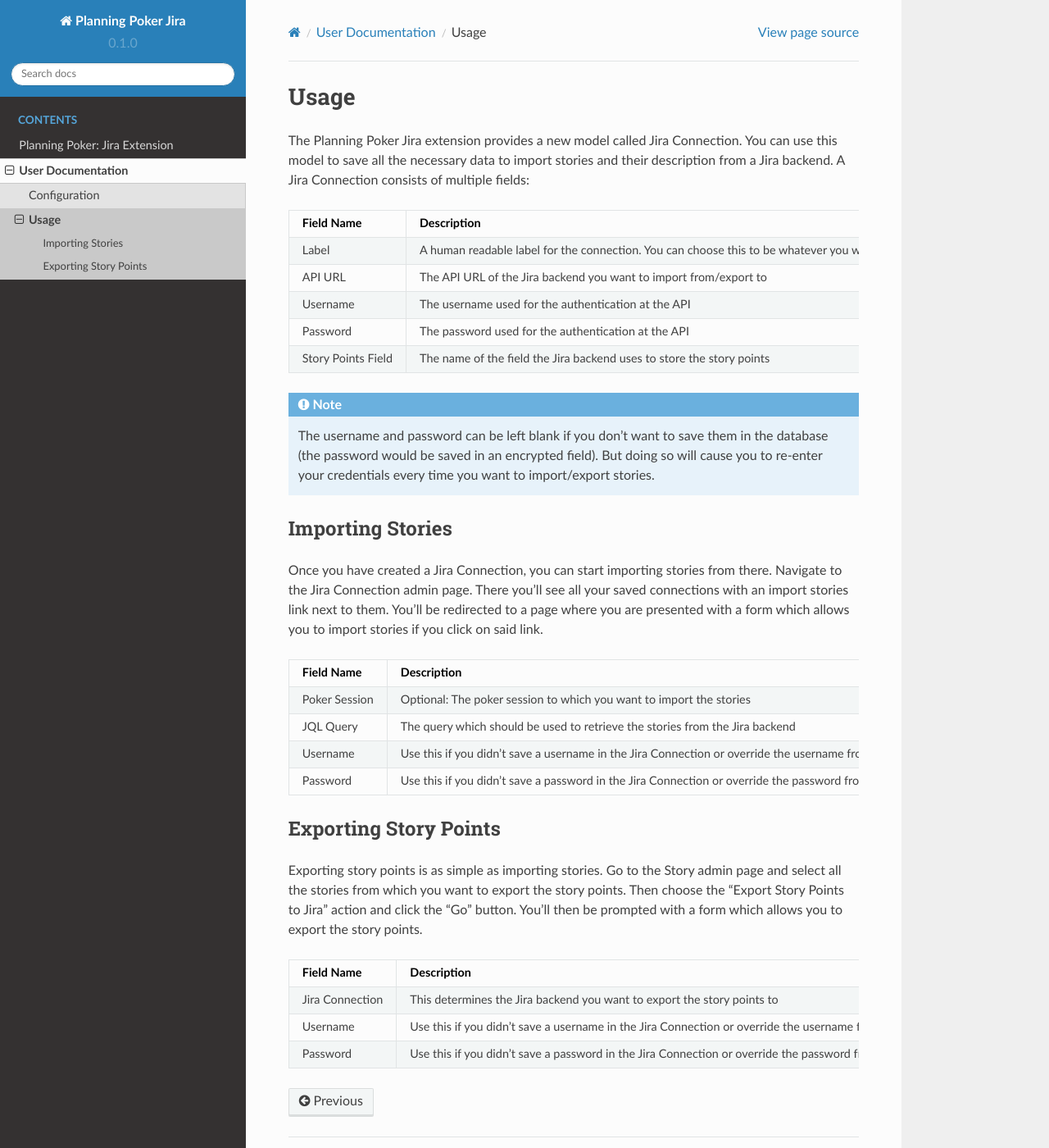
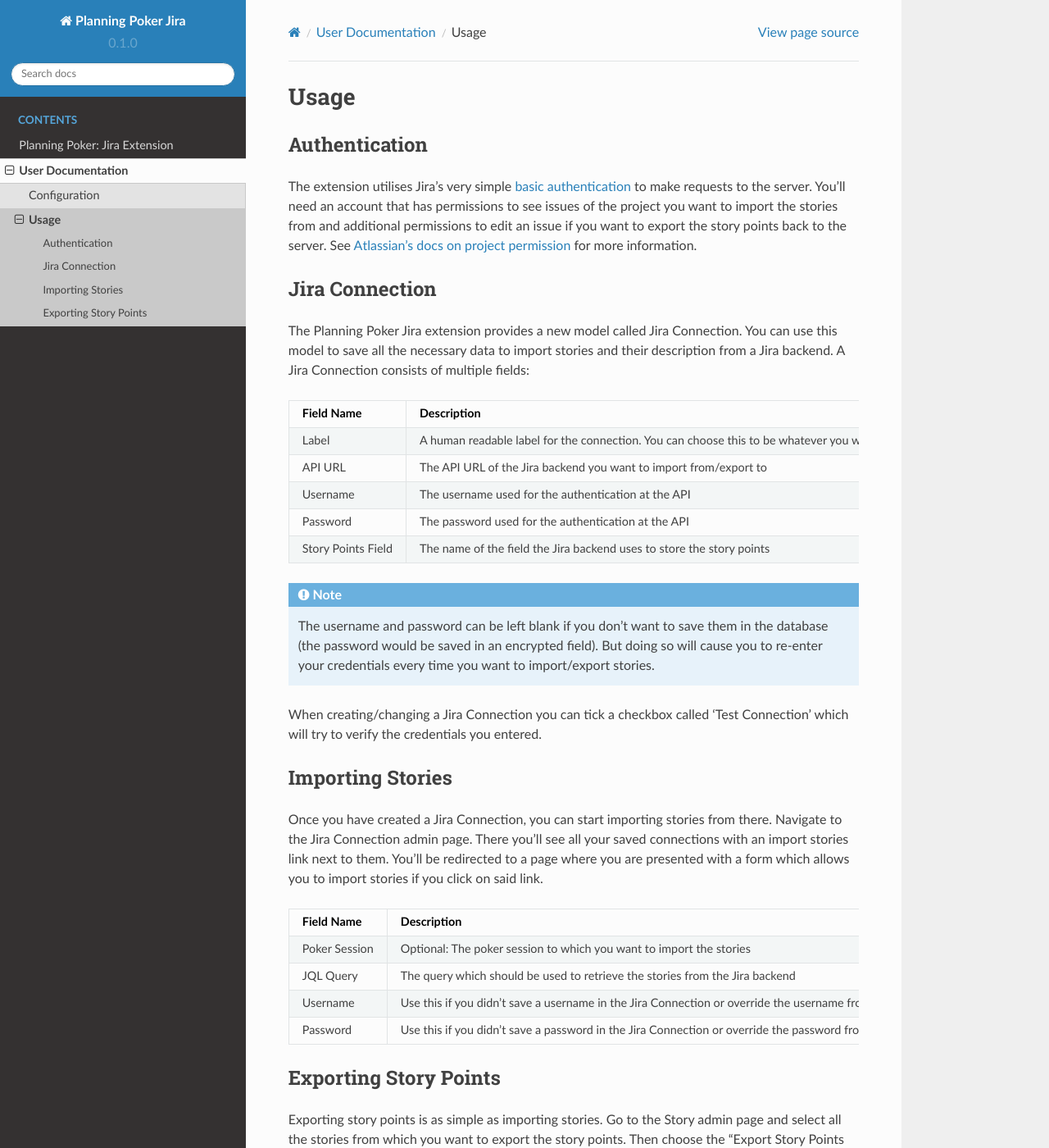
Before and after one commit to rheinwerk-verlag/planning-poker-jira, a Sphinx documentation site: the page built from docs/user_docs/how-to.rst, in a window 1280 px wide and 1400 px high. Shown: the whole window at 82% size. Built offline with Sphinx 7.4.7 and the Read the Docs theme 2.0.0, drawn with Linux system fonts in a browser that asks for light colours.

Commit message:
FIAE-174: Added a section about the authentication at the backend.

```diff
--- a/docs/user_docs/how-to.rst
+++ b/docs/user_docs/how-to.rst
@@ -1,5 +1,18 @@
 Usage
 =====
+
+Authentication
+--------------
+
+The extension utilises Jira's very simple
+`basic authentication <https://developer.atlassian.com/server/jira/platform/basic-authentication/>`_ to make requests to
+the server. You'll need an account that has permissions to see issues of the project you want to import the stories from
+and additional permissions to edit an issue if you want to export the story points back to the server. See
+`Atlassian's docs on project permission <https://support.atlassian.com/jira-cloud-administration/docs/manage-project-permissions/>`_
+for more information.
+
+Jira Connection
+---------------
 
 The Planning Poker Jira extension provides a new model called Jira Connection. You can use this model to save all the
 necessary data to import stories and their description from a Jira backend. A Jira Connection consists of multiple
@@ -24,6 +37,9 @@
    The username and password can be left blank if you don't want to save them in the database (the password would be
    saved in an encrypted field). But doing so will cause you to re-enter your credentials every time you want to
    import/export stories.
+
+When creating/changing a Jira Connection you can tick a checkbox called 'Test Connection' which will try to verify the
+credentials you entered.
 
 Importing Stories
 -----------------
```
